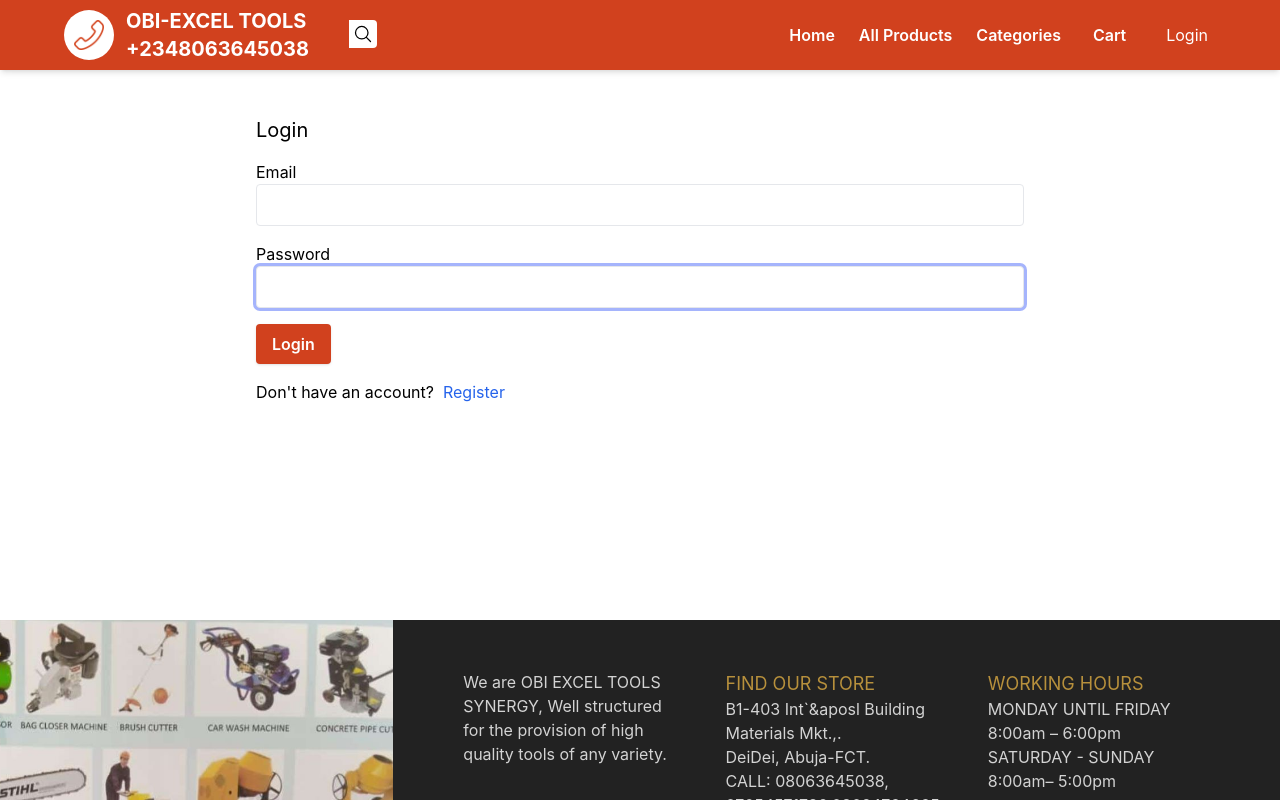
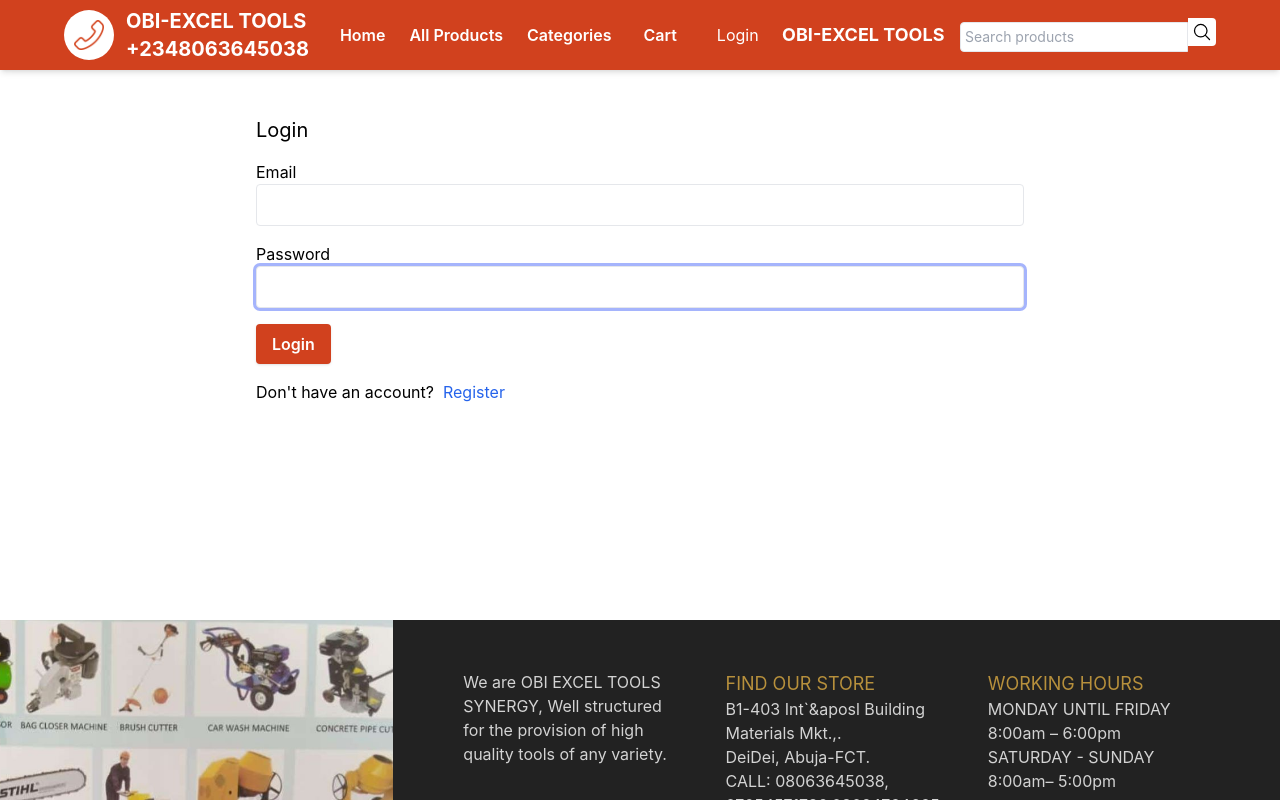
Before and after one commit to anajembaedwin/E-commerce-Next-App, a Next.js app: page /login in a window 1280 px wide. Shown: the top 800 px of the page. Built offline with nearby package versions, Linux system fonts and the light colour scheme; no server answers.

Commit message:
Reorder layout

```diff
--- a/components/Layout.js
+++ b/components/Layout.js
@@ -82,30 +82,6 @@
                 </div>
               </Link>
 
-              {/* <Link
-                href="/"
-                className="text-sm md:text-lg px-5 lg:px-0 text-white my-auto hover:text-white font-bold"
-              >
-                OBI-EXCEL TOOLS
-              </Link> */}
-              <form
-                // onSubmit={submitHandler}
-                // className="mx-auto flex items-center   justify-center"
-              >
-                {/* <input
-                  onChange={(e) => setQuery(e.target.value)}
-                  type="text"
-                  className="rounded-tr-none rounded-br-none p-1 text-sm   focus:ring-0"
-                  placeholder="Search products"
-                /> */}
-                <button
-                  className="rounded rounded-tl-none rounded-bl-none bg-white p-1 text-sm dark:text-black"
-                  type="submit"
-                  id="button-addon2"
-                >
-                  <SearchIcon className="h-5 w-5"></SearchIcon>
-                </button>
-              </form>
               {showNav ? (
                 <AiFillCloseCircle
                   onClick={handleCloseMenu}
@@ -217,6 +193,33 @@
                 </Link>
               )}
             </div>
+
+
+            <Link
+                href="/"
+                className="text-sm md:text-lg px-5 lg:px-0 text-white my-auto hover:text-white font-bold"
+              >
+                OBI-EXCEL TOOLS
+              </Link>
+              <form
+                // onSubmit={submitHandler}
+                // className="mx-auto flex items-center   justify-center"
+              >
+              <input
+                  onChange={(e) => setQuery(e.target.value)}
+                  type="text"
+                  className="rounded-tr-none rounded-br-none p-1 text-sm   focus:ring-0"
+                  placeholder="Search products"
+                />
+                <button
+                  className="rounded rounded-tl-none rounded-bl-none bg-white p-1 text-sm dark:text-black"
+                  type="submit"
+                  id="button-addon2"
+                >
+                  <SearchIcon className="h-5 w-5"></SearchIcon>
+                </button>
+              </form>
+
           </nav>
         </header>
         <main className="container m-auto mt-4 px-4">{children}</main>
--- a/components/Layout1.js
+++ b/components/Layout1.js
@@ -8,7 +8,7 @@
 import "react-toastify/dist/ReactToastify.css";
 import { Store } from "../utils/Store";
 import DropdownLink from "./DropdownLink";
-import { useRouter } from "next/router";
+// import { useRouter } from "next/router";
 import SearchIcon from "@heroicons/react/24/outline/MagnifyingGlassIcon";
 import Image from "next/image";
 import { IoIosArrowDown } from "react-icons/io";
@@ -32,13 +32,13 @@
     signOut({ callbackUrl: "/login" });
   };
 
-  const [query, setQuery] = useState("");
+  // const [query, setQuery] = useState("");
 
-  const router = useRouter();
-  const submitHandler = (e) => {
-    e.preventDefault();
-    router.push(`/search?query=${query}`);
-  };
+  // const router = useRouter();
+  // const submitHandler = (e) => {
+  //   e.preventDefault();
+  //   router.push(`/search?query=${query}`);
+  // };
 
   const [showNav, setShowNav] = useState(false);
 
@@ -76,6 +76,7 @@
                 </div>
                 <div className="ml-3 text-white text-xs md:text-xl">
                   {/* <div className=" text-white">ORDER NOW!</div> */}
+
                   <div className=" text-white">OBI-EXCEL TOOLS</div>
                   <div className=" text-white">+2348063645038</div>
                 </div>
@@ -87,17 +88,16 @@
               >
                 OBI-EXCEL TOOLS
               </Link> */}
-              <div className="responsive-container">
               <form
-                  onSubmit={submitHandler}
-                  className="mx-auto flex items-center   justify-center"
+                // onSubmit={submitHandler}
+                // className="mx-auto flex items-center   justify-center"
               >
-                  <input
+                {/* <input
                   onChange={(e) => setQuery(e.target.value)}
                   type="text"
                   className="rounded-tr-none rounded-br-none p-1 text-sm   focus:ring-0"
                   placeholder="Search products"
-                  />
+                /> */}
                 <button
                   className="rounded rounded-tl-none rounded-bl-none bg-white p-1 text-sm dark:text-black"
                   type="submit"
@@ -106,14 +106,13 @@
                   <SearchIcon className="h-5 w-5"></SearchIcon>
                 </button>
               </form>
-              </div>
-              <br></br>
               {showNav ? (
                 <AiFillCloseCircle
                   onClick={handleCloseMenu}
                   size={30}
                   className="mr-5 lg:hidden cursor-pointer text-white transition-all duration-500 ease-in"
                 />
+
               ) : (
                 <FaBars
                   onClick={handleShowMenu}
@@ -123,6 +122,7 @@
                 />
               )}
             </div>
+            <br></br>
 
             <div
               className={
```
Lines whose indentation alone changed are shown as unchanged.
